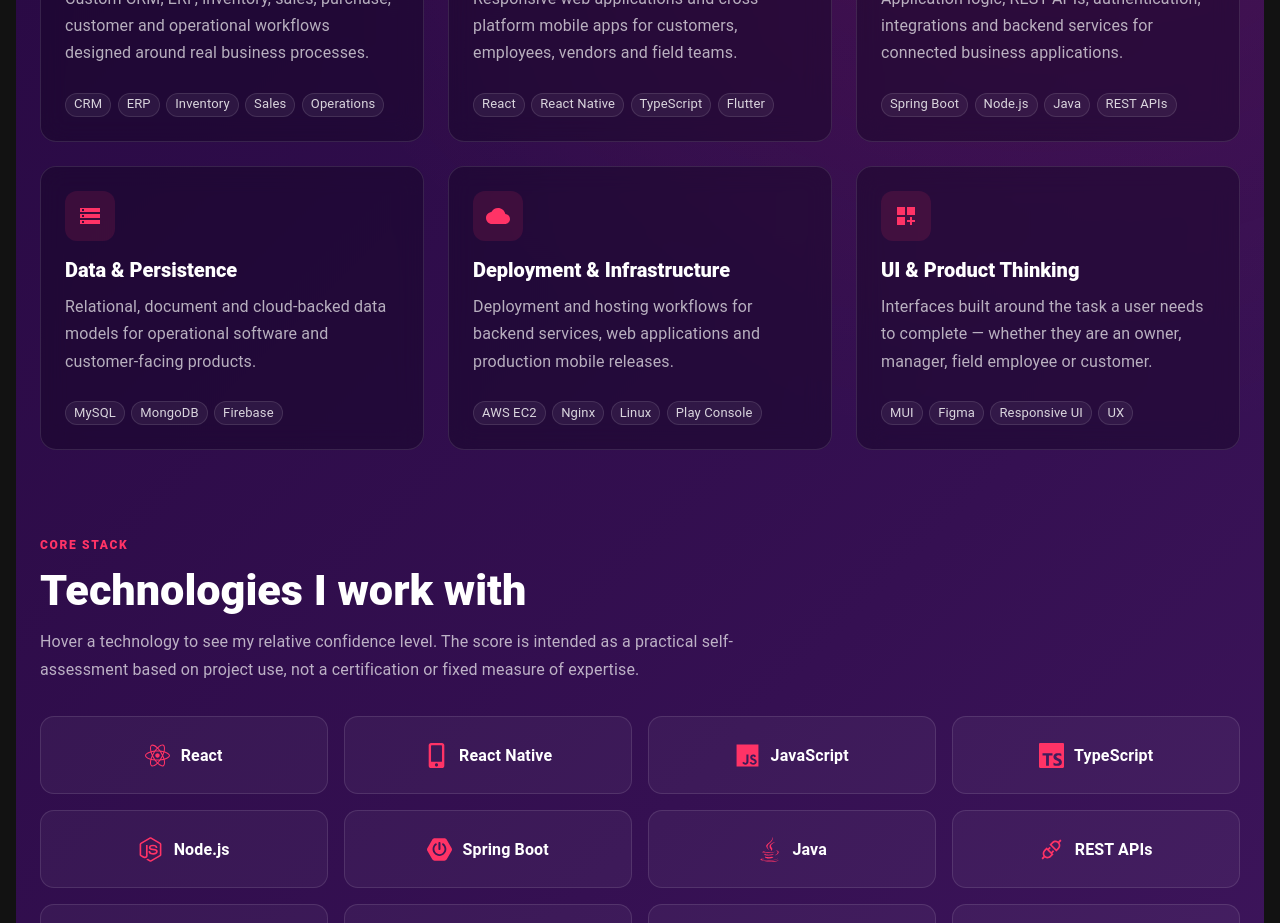
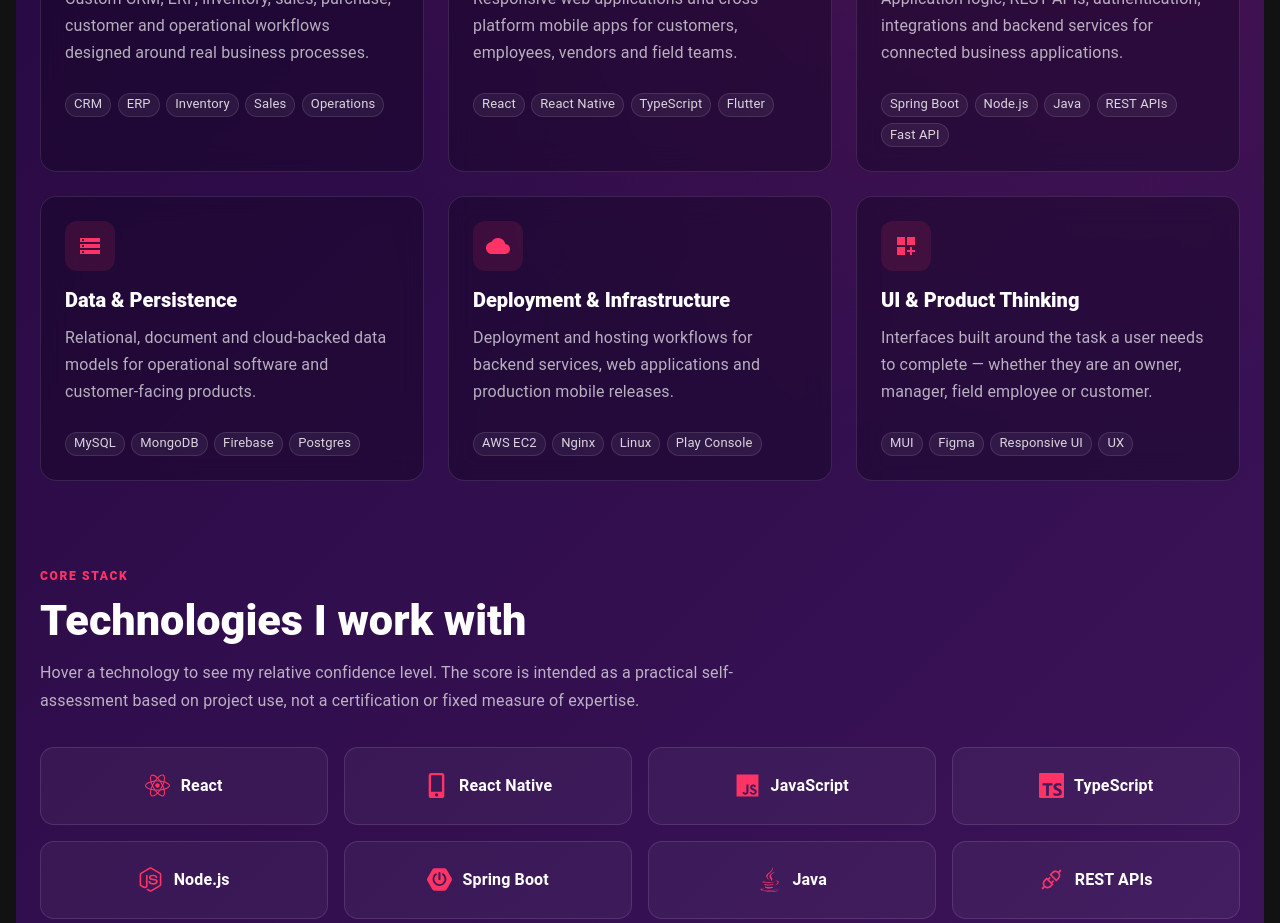
Before and after one commit to rg57/rachit_portfolio, a React (Vite) app: page /skills in a window 1280 px wide. Shown: the part 800-1723 px from the top of the page. Built offline with nearby package versions, Linux system fonts and the light colour scheme.

Commit message:
add skills

```diff
--- a/src/pages/Skills.tsx
+++ b/src/pages/Skills.tsx
@@ -78,14 +78,14 @@
     title: "Backend & APIs",
     description:
       "Application logic, REST APIs, authentication, integrations and backend services for connected business applications.",
-    tools: ["Spring Boot", "Node.js", "Java", "REST APIs"],
+    tools: ["Spring Boot", "Node.js", "Java", "REST APIs", "Fast API"],
   },
   {
     icon: <Storage />,
     title: "Data & Persistence",
     description:
       "Relational, document and cloud-backed data models for operational software and customer-facing products.",
-    tools: ["MySQL", "MongoDB", "Firebase"],
+    tools: ["MySQL", "MongoDB", "Firebase", "Postgres"],
   },
   {
     icon: <Cloud />,
@@ -144,7 +144,13 @@
     level: 88,
     description:
       "Translating real business processes into practical workflows, modules and software requirements.",
-    tools: ["Workflow Mapping", "CRM", "Inventory", "Field Sales", "Operations"],
+    tools: [
+      "Workflow Mapping",
+      "CRM",
+      "Inventory",
+      "Field Sales",
+      "Operations",
+    ],
   },
 ]
 
@@ -281,10 +287,7 @@
                       {item.icon}
                     </Box>
 
-                    <Typography
-                      variant="h5"
-                      sx={{ fontWeight: 800, mb: 1.2 }}
-                    >
+                    <Typography variant="h5" sx={{ fontWeight: 800, mb: 1.2 }}>
                       {item.title}
                     </Typography>
 
@@ -538,10 +541,7 @@
                         mb: 1,
                       }}
                     >
-                      <Typography
-                        variant="h6"
-                        sx={{ fontWeight: 800 }}
-                      >
+                      <Typography variant="h6" sx={{ fontWeight: 800 }}>
                         {category.title}
                       </Typography>
 
@@ -641,8 +641,8 @@
           >
             I am comfortable working across frontend, mobile, backend, databases
             and deployment, but I do not start a project by choosing technology.
-            I start by understanding the users, workflow and business objective —
-            then choose the architecture that fits.
+            I start by understanding the users, workflow and business objective
+            — then choose the architecture that fits.
           </Typography>
         </Box>
       </Container>
```
